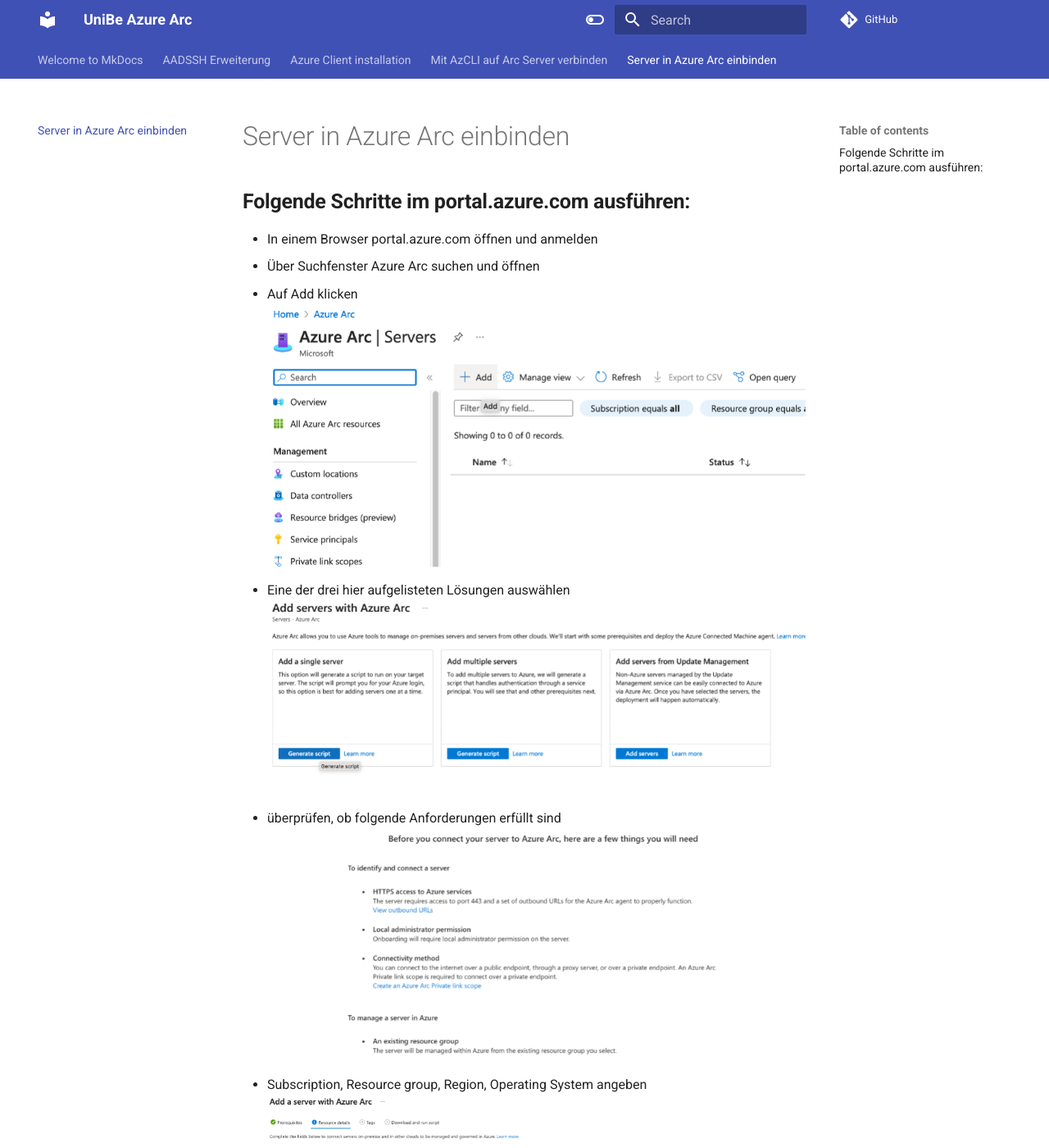
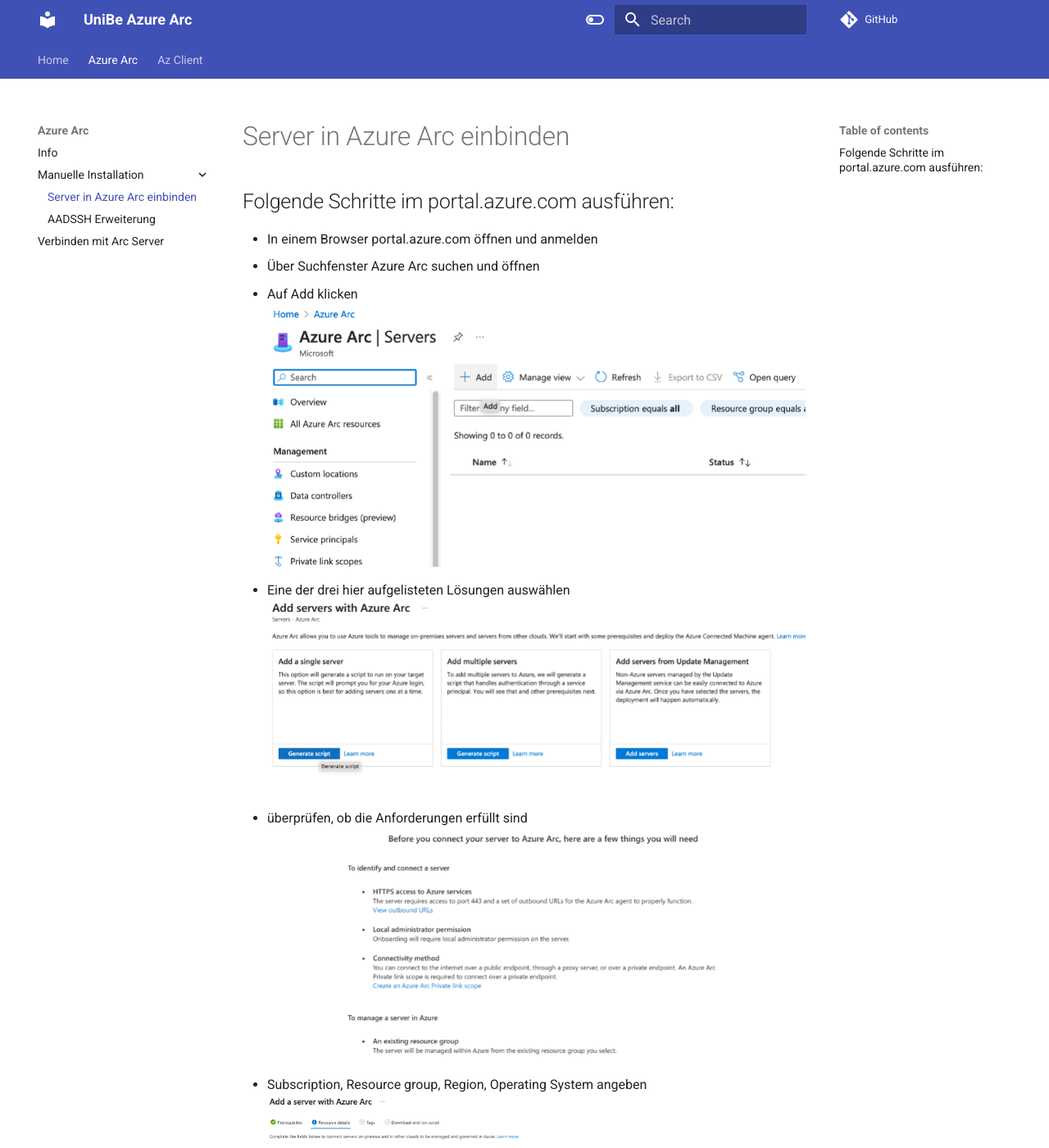
Before and after one commit to constantin-koenig/azurearc-test, an MkDocs documentation site: the page built from docs/server.md, in a window 1280 px wide and 1400 px high. Shown: the whole window at 82% size. Built offline with MkDocs 1.6.1 and Material for MkDocs 9.7.7, drawn with Linux system fonts in a browser that asks for light colours; comment, search, counter and statistics services are not loaded.

Commit message:
MkDocs Seite geändert und hinzugefügt

```diff
--- a/docs/server.md
+++ b/docs/server.md
@@ -1,13 +1,13 @@
 # Server in Azure Arc einbinden
 
-## **Folgende Schritte im portal.azure.com ausführen:**
+## Folgende Schritte im portal.azure.com ausführen:
 - In einem Browser portal.azure.com öffnen und anmelden
 - Über Suchfenster Azure Arc suchen und öffnen
 - Auf Add klicken
 ![](https://raw.githubusercontent.com/constantin-koenig/azurearc-test/main/docs/media/einbindungArc/schritt8.png)
 - Eine der drei hier aufgelisteten Lösungen auswählen
 ![](https://raw.githubusercontent.com/constantin-koenig/azurearc-test/main/docs/media/einbindungArc/schritt9.png)
-- überprüfen, ob folgende Anforderungen erfüllt sind
+- überprüfen, ob die Anforderungen erfüllt sind
 ![](https://raw.githubusercontent.com/constantin-koenig/azurearc-test/main/docs/media/einbindungArc/schritt10.png)
 - Subscription, Resource group, Region, Operating System angeben
 ![](https://raw.githubusercontent.com/constantin-koenig/azurearc-test/main/docs/media/einbindungArc/schritt11.png)
--- a/mkdocs.yml
+++ b/mkdocs.yml
@@ -14,6 +14,17 @@
       toggle:
         icon: material/toggle-switch
         name: Switch to light mode
+
+nav:
+  - Home: index.md
+  - Azure Arc:
+    - Info: arc.md
+    - Manuelle Installation:
+      - Server in Azure Arc einbinden: server.md
+      - AADSSH Erweiterung: aadsshextension.md
+    - Verbinden mit Arc Server: connect.md
+  - Az Client: azcli.md
+
 markdown_extensions:
   - pymdownx.highlight:
       anchor_linenums: true
```
Also changed, not shown: docs/arc.md (added, +5 -0 lines), 2 other files.
